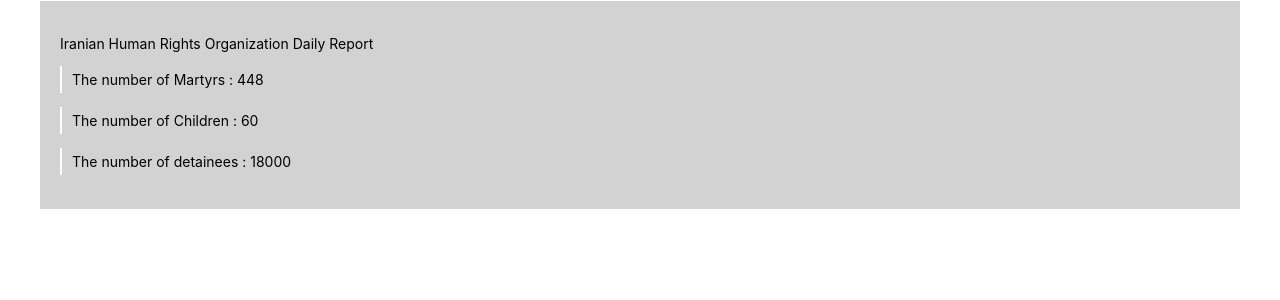
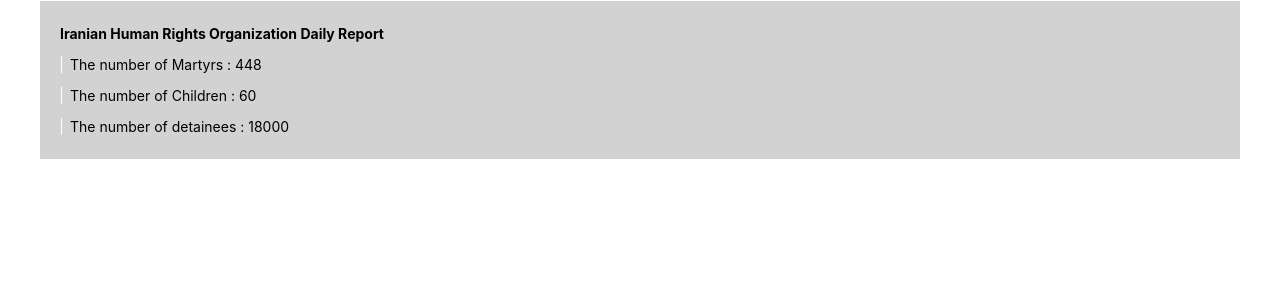
Before and after one commit to Afshin-Karamifar/patriotic-iranians, a Next.js app: page /Menu in a window 1280 px wide. Shown: the top 300 px of the page. Built offline with nearby package versions, Linux system fonts and the light colour scheme.

Commit message:
update 0001

```diff
--- a/next.config.js
+++ b/next.config.js
@@ -3,7 +3,7 @@
   reactStrictMode: true,
   swcMinify: true,
   images: {
-    domains: ["www.google.com"],
+    domains: ["drive.google.com", "localhost"],
     formats: ["image/avif", "image/webp"],
   },
 };
--- a/package.json
+++ b/package.json
@@ -16,6 +16,7 @@
     "@types/react-dom": "18.0.9",
     "eslint": "8.28.0",
     "eslint-config-next": "13.0.5",
+    "lodash": "^4.17.21",
     "next": "13.0.5",
     "react": "18.2.0",
     "react-dom": "18.2.0",
--- a/pages/Cyrus/Cyrus.module.css
+++ b/pages/Cyrus/Cyrus.module.css
@@ -25,4 +25,5 @@
 }
 .title {
   margin: 0px;
+  font-weight: bold;
 }
--- a/pages/Filter/Filter.module.css
+++ b/pages/Filter/Filter.module.css
@@ -47,7 +47,7 @@
 
 .filter {
   font-size: 1.4rem;
-  padding: 8px 15px;
+  padding: 6px 15px;
   border-radius: 5px;
   margin: 0px 5px;
   transition: 250ms;
@@ -57,7 +57,7 @@
 
 .filter_selected {
   font-size: 1.4rem;
-  padding: 8px 15px;
+  padding: 6px 15px;
   border-radius: 5px;
   margin: 0px 5px;
   font-weight: bold;
--- a/pages/Martyrs/Martyrs.module.css
+++ b/pages/Martyrs/Martyrs.module.css
@@ -4,7 +4,7 @@
   flex-wrap: wrap;
   justify-content: space-evenly;
   padding: 20px;
-  min-height: 300px;
+  min-height: 500px;
   margin: 1px 0px 0px 0px;
   text-align: justify;
   background-color: #12121233;
--- a/pages/Martyrs/index.tsx
+++ b/pages/Martyrs/index.tsx
@@ -3,12 +3,13 @@
 import Flower from "./Rose_Flower.svg";
 import Dell from "./dell.jpg";
 import styles from "./Martyrs.module.css";
+const _ = require("lodash");
 
 const Martyrs = ({ martyrs }: { martyrs: Martyr[] }) => {
   return (
     <div className={styles.container}>
       {martyrs.length > 0 ? (
-        martyrs.map((martyr: Martyr, index: number) => {
+        _.sortBy(martyrs, "firstName").map((martyr: Martyr, index: number) => {
           return (
             <div className={styles.card} key={index}>
               <div className={styles.cardImage}>
@@ -20,7 +21,7 @@
                   className={styles.heart}
                 />
                 <Image
-                  src={Dell}
+                  src={`http://drive.google.com/uc?export=view&id=${martyr.image}`}
                   alt={"Martyr"}
                   width={320}
                   height={280}
--- a/pages/Menu/Menu.module.css
+++ b/pages/Menu/Menu.module.css
@@ -1,7 +1,7 @@
 .container {
   font-size: 1.4rem;
   height: fit-content;
-  padding: 20px;
+  padding: 10px 20px;
   margin-top: 1px;
   background-color: #20202033;
   backdrop-filter: blur(5px);
@@ -10,9 +10,11 @@
 
 .report_title {
   font-size: 1.4rem;
+  font-weight: bold;
 }
 .report {
-  border-left: 2px solid white;
-  text-indent: 5px;
-  padding: 5px;
+  margin-left: 1px;
+  border-left: 1px solid white;
+  text-indent: 3px;
+  padding: 0px 5px;
 }
--- a/pages/Views/Views.module.css
+++ b/pages/Views/Views.module.css
@@ -1,5 +1,6 @@
 .container {
   font-size: 1.4rem;
+  font-weight: bold;
   display: flex;
   align-items: center;
   justify-content: space-between;
```
Also changed, not shown: 1 other file (tests, documents, lock files or other folders).
